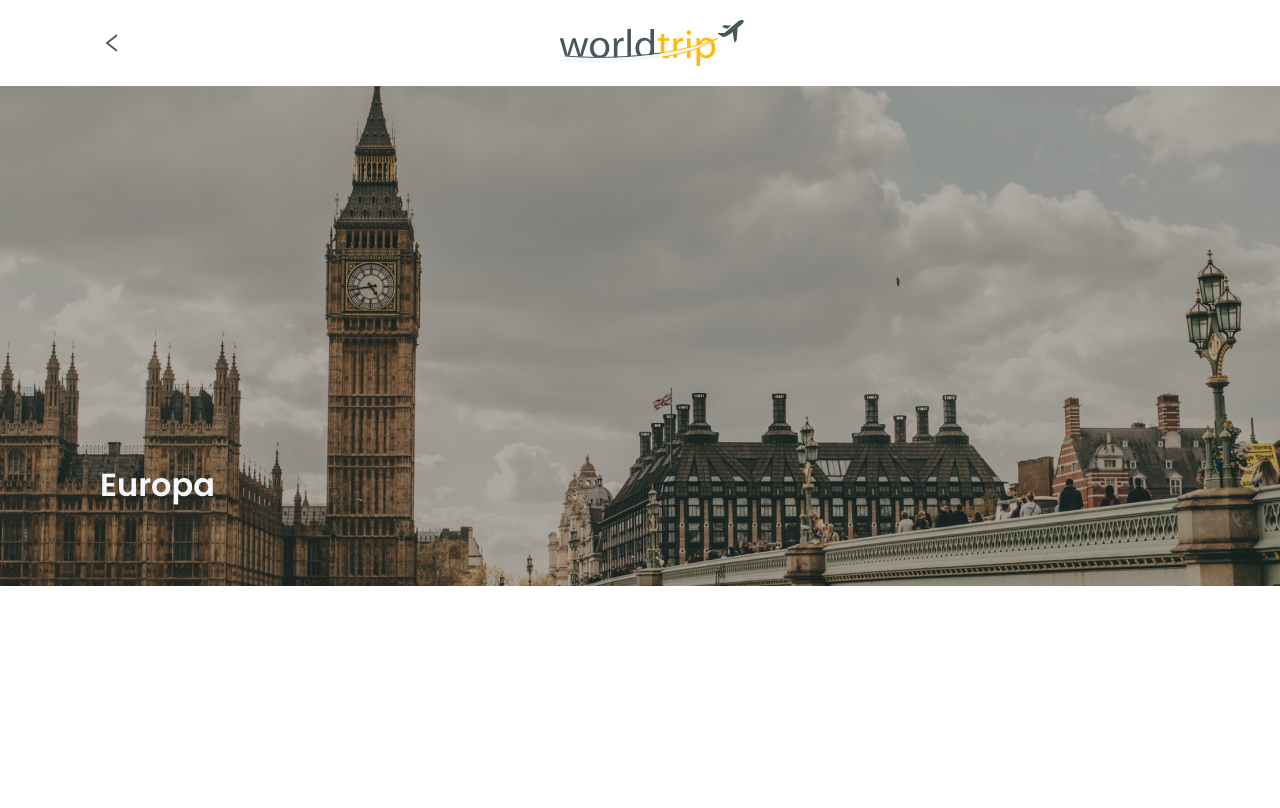
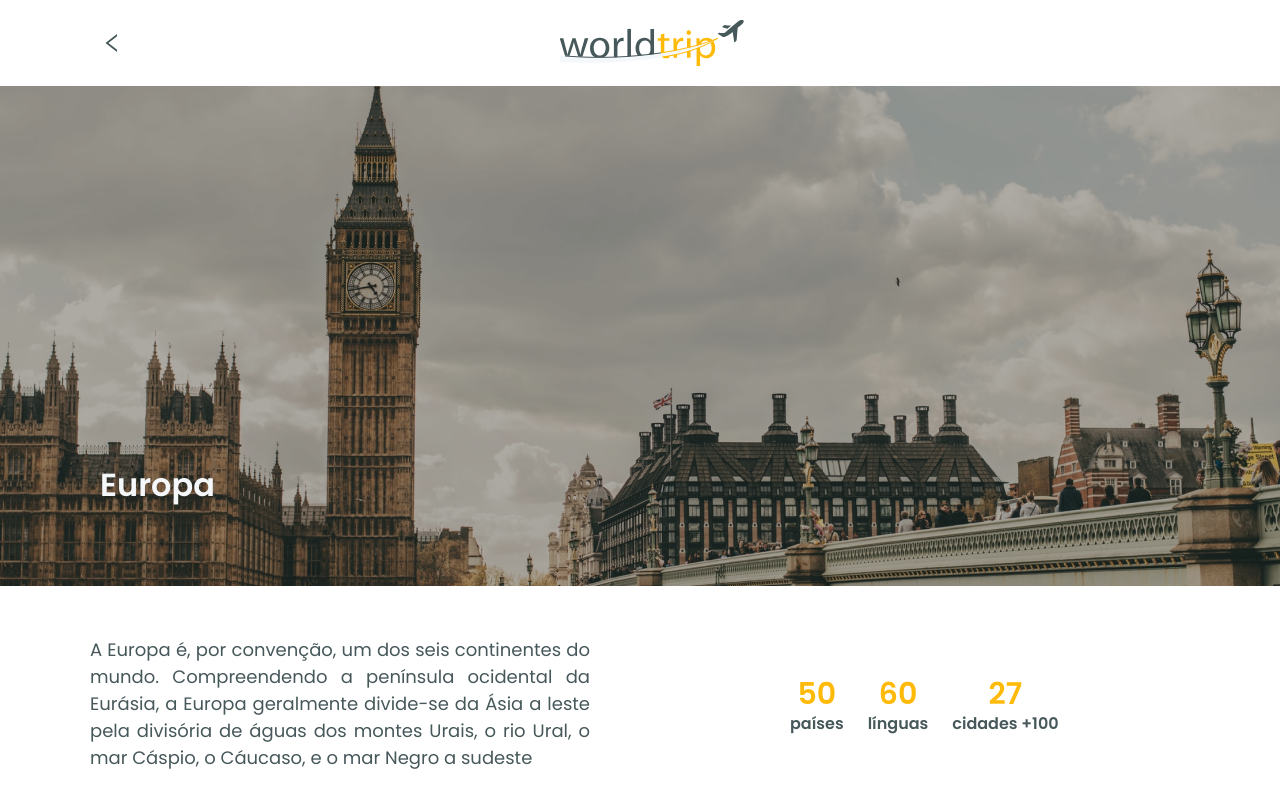
Before and after one commit to vidarafael/worldtrip, a Next.js app: page /continent/1 in a window 1280 px wide. Shown: the top 808 px of the page. Built offline with nearby package versions, Linux system fonts and the light colour scheme.

Commit message:
implementando textos

```diff
--- a/src/pages/continent/[name].tsx
+++ b/src/pages/continent/[name].tsx
@@ -1,4 +1,5 @@
-import { BannerContinent } from "../../components/BannerContinent";
+import { Box, Flex, Text, HStack, VStack } from "@chakra-ui/layout";
+import { BannerContinent } from "../../components/continent/BannerContinent";
 import { Header } from "../../components/Header";
 
 export default function Continent() {
@@ -6,6 +7,57 @@ export default function Continent() {
     <>
       <Header isBackHome={true}/>
       <BannerContinent />
+      <Flex
+        maxW="1200px"
+        marginX="auto"
+        padding="50px"
+        align="center"
+      >
+        <Box w="500px" textAlign="justify">
+          <Text fontSize="18px">
+            A Europa é, por convenção, um dos
+            seis continentes do mundo.
+            Compreendendo a península ocidental
+            da Eurásia, a Europa geralmente
+            divide-se da Ásia a leste pela
+            divisória de águas dos montes Urais,
+            o rio Ural, o mar Cáspio, o Cáucaso,
+            e o mar Negro a sudeste
+          </Text>
+        </Box>
+        <HStack spacing="24px" marginLeft="200px">
+          <VStack spacing="-5px">
+            <Text
+              color="yellow.900"
+              fontSize="3xl"
+              fontWeight="600"
+            >
+              50
+            </Text>
+            <Text fontWeight="600">países</Text>
+          </VStack>
+          <VStack spacing="-5px">
+            <Text
+              color="yellow.900"
+              fontSize="3xl"
+              fontWeight="600"
+            >
+              60
+            </Text>
+            <Text fontWeight="600">línguas</Text>
+          </VStack>
+          <VStack spacing="-5px">
+            <Text
+              color="yellow.900"
+              fontSize="3xl"
+              fontWeight="600"
+            >
+              27
+            </Text>
+            <Text fontWeight="600">cidades +100</Text>
+          </VStack>
+        </HStack>
+      </Flex>
     </>
   )
 }
```
Also changed, not shown: src/components/continent/BannerContinent.tsx (renamed from src/components/BannerContinent.tsx).
